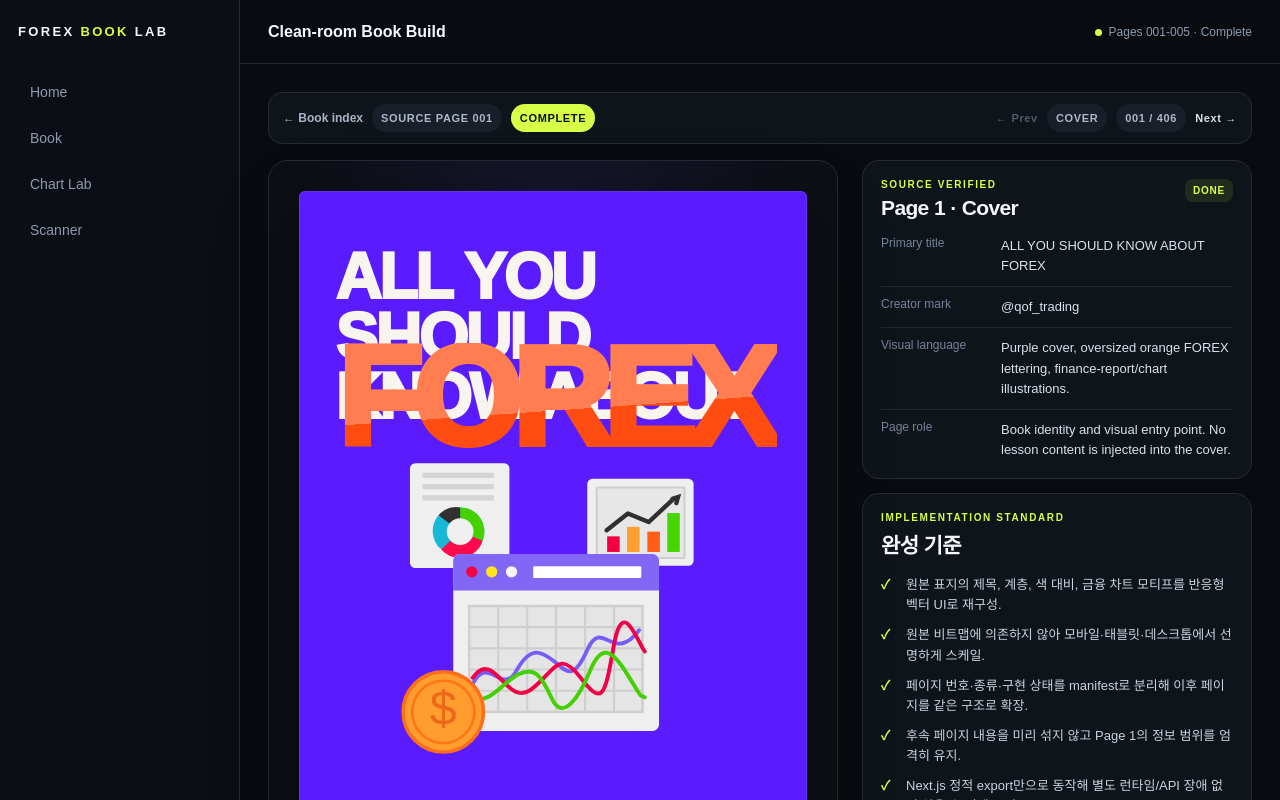
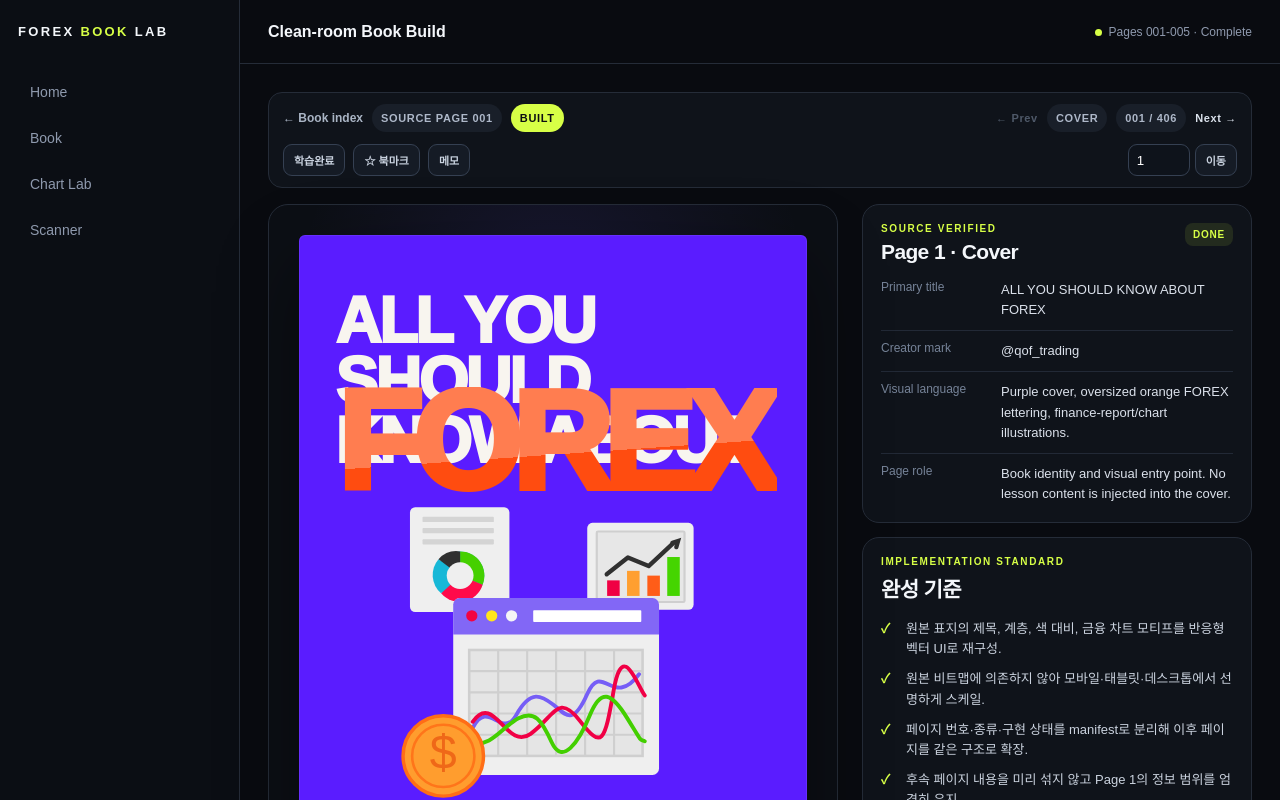
Before and after one commit to tjdrprns2001-coder/-pulse-radar-pro-v3, a Next.js app in the folder forex-book-lab/: page /book/1 in a window 1280 px wide. Shown: the top 800 px of the page. Built offline with nearby package versions, Linux system fonts and the light colour scheme.

Commit message:
forex-book-lab: activate interactive core book-reader-bar.tsx

```diff
--- a/forex-book-lab/src/features/book/book-reader-bar.tsx
+++ b/forex-book-lab/src/features/book/book-reader-bar.tsx
@@ -1,4 +1,5 @@
 import Link from "next/link";
+import { PageStudyControls } from "@/features/study/study-controls";
 import styles from "./book.module.css";
 
 export function BookReaderBar({
@@ -17,23 +18,17 @@ export function BookReaderBar({
       <div className={styles.readerBarLeft}>
         <Link href="/book" className={styles.backLink}>← Book index</Link>
         <span className={styles.pill}>SOURCE PAGE {String(page).padStart(3, "0")}</span>
-        <span className={styles.pill + " " + styles.pillStrong}>COMPLETE</span>
+        <span className={styles.pill + " " + styles.pillStrong}>BUILT</span>
       </div>
 
       <div className={styles.readerBarRight}>
-        {previousHref ? (
-          <Link href={previousHref} className={styles.pageNavLink}>← Prev</Link>
-        ) : (
-          <span className={styles.pageNavDisabled}>← Prev</span>
-        )}
+        {previousHref ? <Link href={previousHref} className={styles.pageNavLink}>← Prev</Link> : <span className={styles.pageNavDisabled}>← Prev</span>}
         <span className={styles.pill}>{kind.toUpperCase()}</span>
         <span className={styles.pill}>{String(page).padStart(3, "0")} / 406</span>
-        {nextHref ? (
-          <Link href={nextHref} className={styles.pageNavLink}>Next →</Link>
-        ) : (
-          <span className={styles.pageNavDisabled}>Next →</span>
-        )}
+        {nextHref ? <Link href={nextHref} className={styles.pageNavLink}>Next →</Link> : <span className={styles.pageNavDisabled}>Next →</span>}
       </div>
+
+      <PageStudyControls page={page} maxBuiltPage={6} />
     </div>
   );
 }
```
